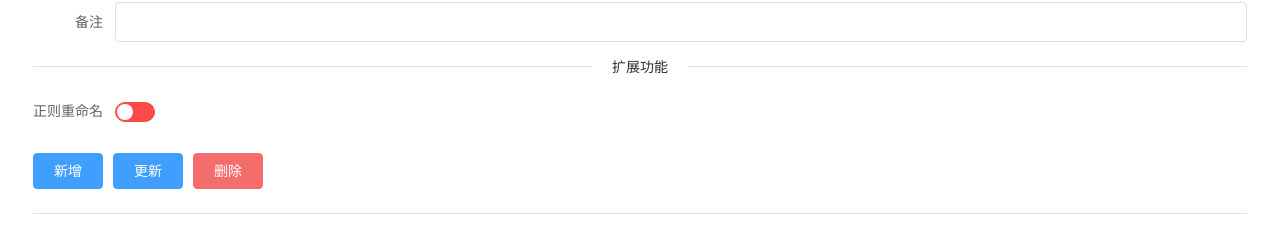
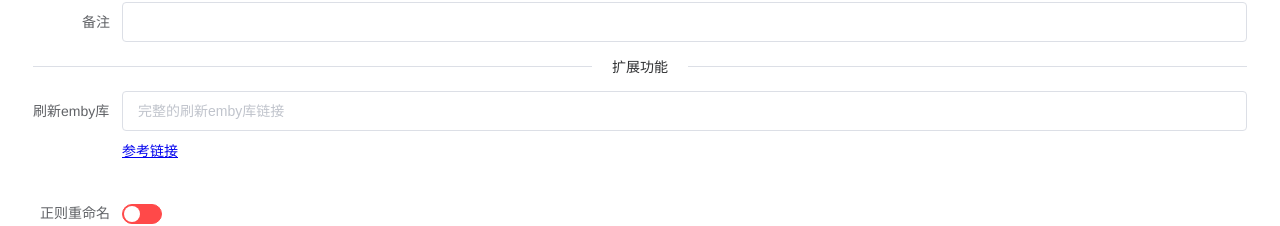
Before and after one commit to Suwmlee/ikaros-web, a Vue app: page / in a window 1280 px wide. Both pictures are taken after a click on the item "转移". Shown: the part 490-716 px from the top of the page. Built offline with nearby package versions, Linux system fonts and the light colour scheme; no server answers.

Commit message:
Add refresh url

```diff
--- a/src/components/transfer.vue
+++ b/src/components/transfer.vue
@@ -38,6 +38,10 @@
                 <el-input v-model="transconfig.mark"></el-input>
             </el-form-item>
             <el-divider>扩展功能</el-divider>
+            <el-form-item label="刷新emby库">
+                <el-input v-model="transconfig.refresh_url" placeholder="完整的刷新emby库链接"></el-input>
+                <a href="https://emby.media/community/index.php?/topic/50862-trigger-a-library-rescan-via-cmd-line/">参考链接</a>
+            </el-form-item>
             <el-form-item label="正则重命名" >
                 <el-switch
                     v-model="renameflag"
```
